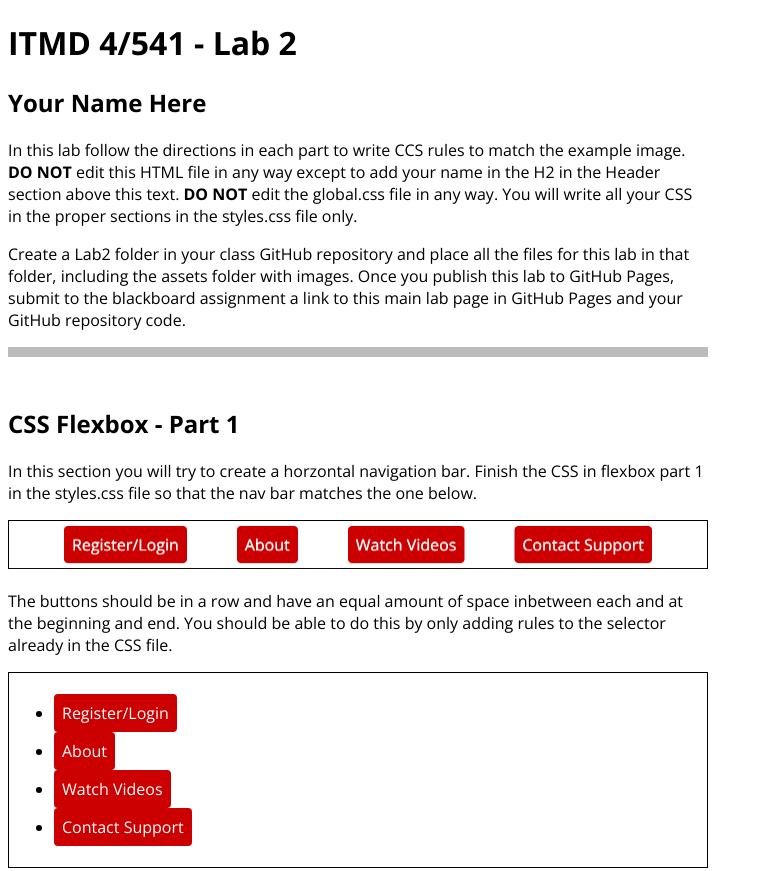
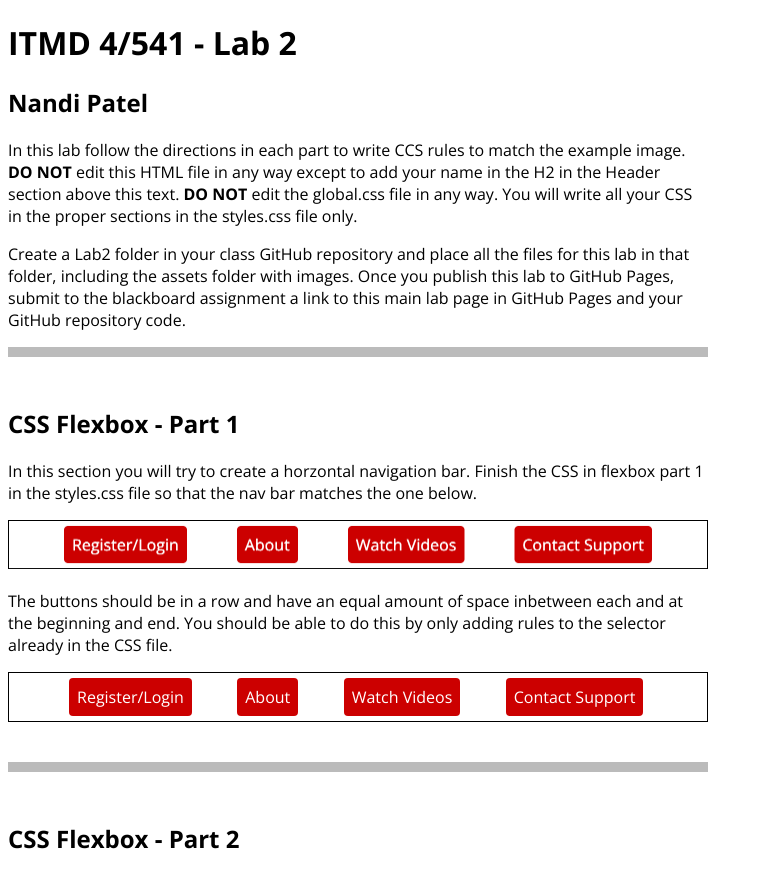
Before and after one commit to nandipatel/itmd441-lab2, a plain HTML site: page index.html in a window 1280 px wide. Shown: the top 871 px of the page, without its empty margins (0-763 px from the left). Drawn offline with nearby package versions, Linux system fonts and the light colour scheme.

Commit message:
edited section 1

```diff
--- a/index.html
+++ b/index.html
@@ -14,7 +14,7 @@
 <body>
   <header class="w700">
     <h1>ITMD 4/541 - Lab 2</h1>
-    <h2>Your Name Here</h2>
+    <h2>Nandi Patel</h2>
     <p>In this lab follow the directions in each part to write CCS rules to match the example image. <strong>DO NOT</strong> edit this HTML file in any way except to add your name in the H2 in the Header section above this text. <strong>DO NOT</strong> edit the global.css file in any way. You will write all your CSS in the proper sections in the styles.css file only.</p>
     <p>Create a Lab2 folder in your class GitHub repository and place all the files for this lab in that folder, including the assets folder with images. Once you publish this lab to GitHub Pages, submit to the blackboard assignment a link to this main lab page in GitHub Pages and your GitHub repository code.</p>
   </header>
--- a/styles.css
+++ b/styles.css
@@ -1,8 +1,15 @@
 /* Flexbox Part 1 */
 
 #flex-section1 ul {
+	display: inline;
+	list-style-type: none;
+	padding: 5%;
+}
+#flex-section1 li{
+	display: inline;
+	padding: 0% 3%;
+}
 
-}
 
 /* end Flexbox Part 1 */
 
```
